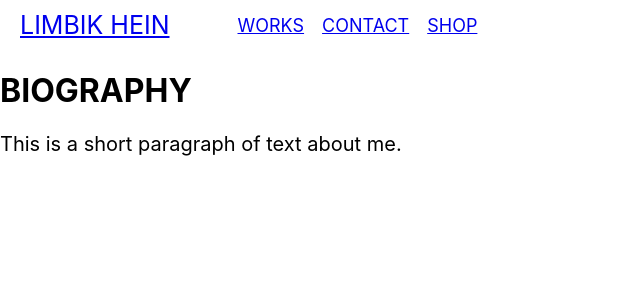
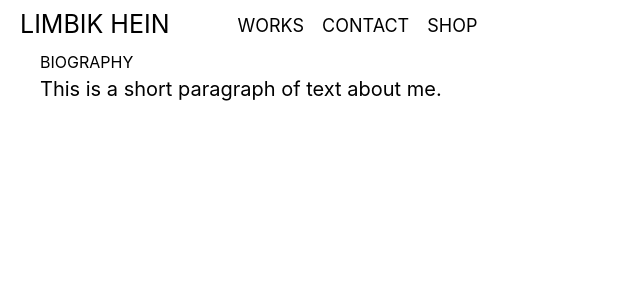
Before and after one commit to iLBigga/limbik_hein_website, a React (Create React App) app: page / in a window 1280 px wide. Shown: the top 300 px of the page, without its empty margins (0-640 px from the left). Built offline with nearby package versions, Linux system fonts and the light colour scheme.

Commit message:
added tailwind

```diff
--- a/package.json
+++ b/package.json
@@ -32,5 +32,10 @@
       "last 1 firefox version",
       "last 1 safari version"
     ]
+  },
+  "devDependencies": {
+    "prettier": "^2.8.1",
+    "prettier-plugin-tailwindcss": "^0.2.1",
+    "tailwindcss": "^3.2.4"
   }
 }
--- a/src/App.js
+++ b/src/App.js
@@ -11,18 +11,10 @@ function App() {
     <>
     <div className="App">
       <header className="App-header">
-        <span class="App-header-logo" >
-          <Link to="/">LIMBIK HEIN</Link>
-        </span>
-        <span className="App-header-section" href="/works">
-          <Link to="/works">WORKS</Link>
-        </span>
-        <span className="App-header-section" href="/contacts">
-          <Link to="/contact">CONTACT</Link>
-        </span>
-        <span className="App-header-section" href="/shop">
-          <Link to="/shop">SHOP</Link>
-        </span>
+        <Link class="App-header-logo" to="/">LIMBIK HEIN</Link>
+        <Link class="App-header-section" to="/works">WORKS</Link>
+        <Link class="App-header-section" to="/contact">CONTACT</Link>
+        <Link class="App-header-section" to="/shop">SHOP</Link>
       </header>
     </div>
     <Routes>
--- a/src/components/biosection.js
+++ b/src/components/biosection.js
@@ -2,7 +2,7 @@
 
 export default function BioSection(props) {
   return (
-    <div className="App-home-section">
+    <div className="App-home-section ml-10">
       <h1>{props.title}</h1>
       <p style={{ fontSize: '20px', marginBottom: '5px' }}>{props.text}</p>
     </div>
--- a/src/style.css
+++ b/src/style.css
@@ -1,3 +1,7 @@
+@tailwind base;
+@tailwind components;
+@tailwind utilities;
+
 h1,
 p {
   font-family: -apple-system, BlinkMacSystemFont, 'Segoe UI', Roboto, Oxygen,
--- /dev/null
+++ b/tailwind.config.js
@@ -0,0 +1,8 @@
+/** @type {import('tailwindcss').Config} */
+module.exports = {
+  content: ["./src/**/*.{html,js}"],
+  theme: {
+    extend: {},
+  },
+  plugins: [],
+}
```
Also changed, not shown: 2 other files (tests, documents, lock files or other folders).
